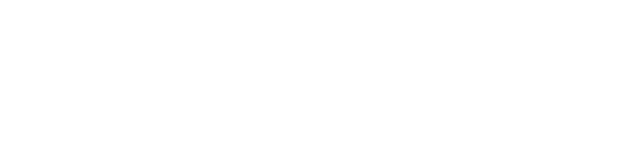
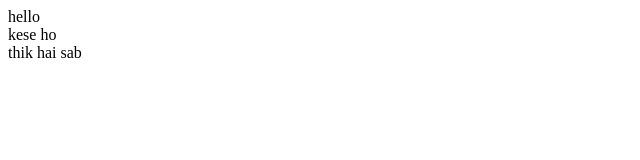
Before and after one commit to DEVENDRA-KUMAR-MAHOUR/website, a plain HTML site: page index.html in a window 1280 px wide. Shown: the whole page, without its empty margins (0-640 px from the left). Drawn offline with Linux system fonts and the light colour scheme.

Commit message:
hello add

```diff
--- a/index.html
+++ b/index.html
@@ -10,13 +10,13 @@
     <div class="hello">
         <div class="row">
             <div class="col-12">
-
+                  hello
             </div>
             <div class="col-12">
-
+                kese ho
             </div>
             <div class="col-12">
-
+                thik hai sab
             </div>
         </div>
     </div>
```
